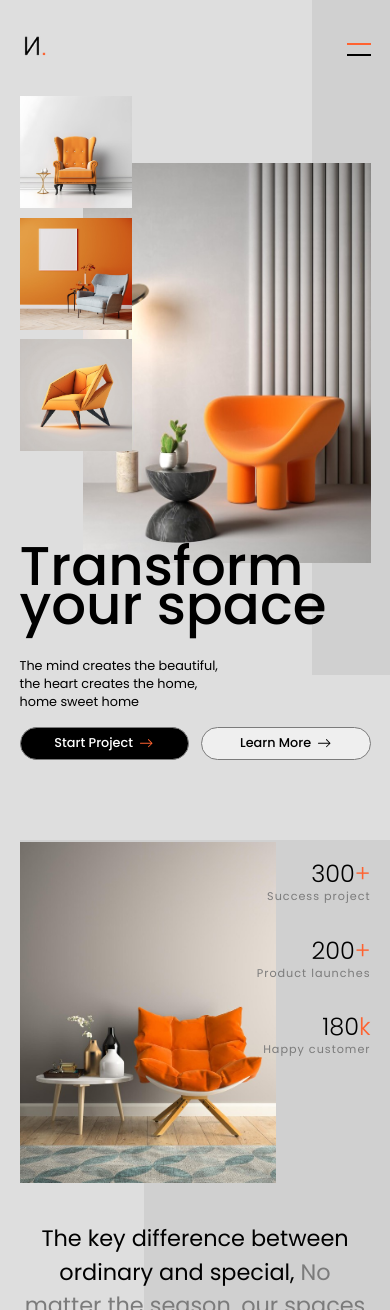
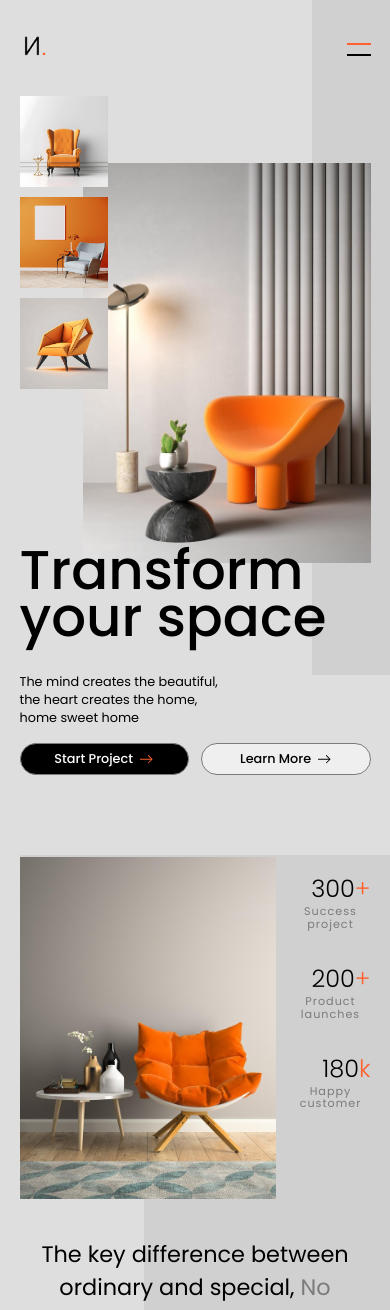
Before and after one commit to olayidecodes/Interieur, a React (Vite) app: page / in a window 390 px wide. Shown: the top 1310 px of the page. Built offline with nearby package versions, Linux system fonts and the light colour scheme.

Commit message:
modified typescipt for deployment

```diff
--- a/src/App.scss
+++ b/src/App.scss
@@ -128,6 +128,8 @@ menu {
     }
 }
 
+
+
 // App Banner
 
 .app__banner {
@@ -154,7 +156,7 @@ menu {
         h1 {
             font-size: 13vw;
             font-weight: 400;
-            line-height: 10vw;
+            line-height: 12vw;
             margin-bottom: 3rem;
             letter-spacing: -1px;
 
@@ -390,8 +392,8 @@ menu {
                 top: 6rem;
 
                 img {
-                    width: 7rem;
-                    height: 7rem;
+                    width: 5.5rem;
+                    height: 5.7rem;
                 }
             }
 
@@ -620,6 +622,10 @@ menu {
 
                 .list {
                     align-items: end;
+
+                    p {
+                        max-width: 5rem;
+                    }
                 }
             }
 
--- a/src/components/Product.jsx
+++ b/src/components/Product.tsx
@@ -1,20 +1,23 @@
-import React from 'react'
+import React, { useRef } from 'react'
 import { BsFillPlayFill, BsPauseFill, BsArrowRight } from 'react-icons/bs';
 import {room} from "../constants"
 
+
 const Product = () => {
-    const [playVideo, setplayVideo] = React.useState(false)
-  const vidRef = React.useRef();
+  const [playVideo, setplayVideo] = React.useState(false)
+  const vidRef = useRef<HTMLInputElement | any>();
 
   const handleVideo = () => {
     setplayVideo((prevPlayVideo) => !prevPlayVideo)
 
+    if (vidRef.current != null) {
     if(playVideo){
       vidRef.current.pause();
     }else {
       vidRef.current.play();
     }
   }
+}
   return (
 
     <section className='product section__padding'>
@@ -31,8 +34,6 @@ const Product = () => {
       <video
         src={room}
         ref = {vidRef}
-        type="video/mp4"
-        Loop
         controls={false}
         muted
       />
```
Also changed, not shown: src/index.scss (+0 -31 lines).
